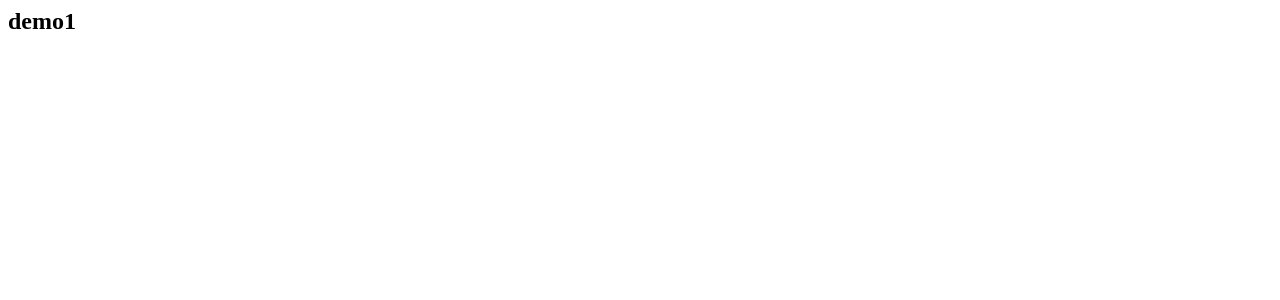
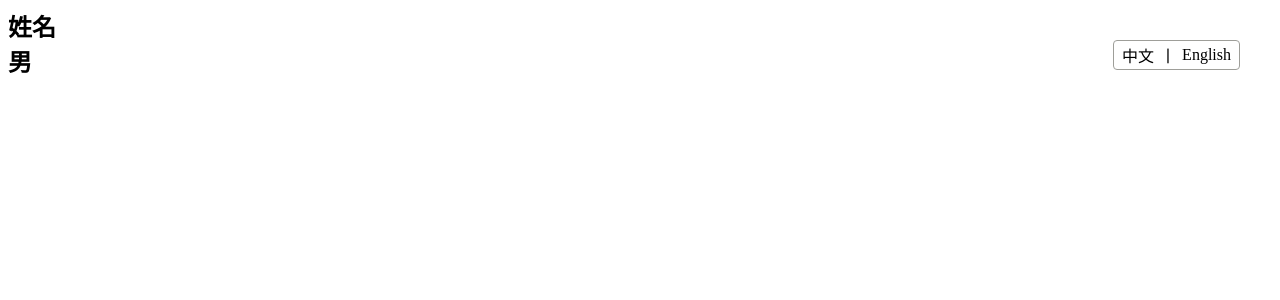
Before and after one commit to Mrliao2580/nuggets, a Vue app: page / in a window 1280 px wide. Shown: the top 300 px of the page. Built offline with nearby package versions, Linux system fonts and the light colour scheme.

Commit message:
優化i18n國際化

```diff
--- a/src/App.vue
+++ b/src/App.vue
@@ -2,14 +2,36 @@
  * @Author: lzh
  * @Date: 2022-09-21 18:24:46
  * @LastEditors: lzh
- * @LastEditTime: 2022-09-28 16:45:19
+ * @LastEditTime: 2022-09-28 17:20:47
  * @Description: app
 -->
 <template>
   <div id="app">
+    <div id="changeLang">
+      <div @click="changLang('zh')" class="chinese">中文</div>
+      <div class="long-string">丨</div>
+      <div @click="changLang('en')" class="english">English</div>
+    </div>
     <router-view />
   </div>
 </template>
+<script>
+export default {
+  data() {
+    return {
+      Meg: 'Hello Word!',
+    };
+  },
+  methods: {
+    changLang(type) {
+      // 此处做了语言选择记录
+      localStorage.setItem('locale', type);
+      // 修改显示语言
+      this.$i18n.locale = type;
+    },
+  },
+};
+</script>
 
 <style lang="less">
 #app {
@@ -18,4 +40,36 @@
     margin: 0;
   }
 }
+
+#changeLang {
+  height: auto;
+  position: fixed;
+  top: 40px;
+  right: 40px;
+  z-index: 999;
+  display: flex;
+  justify-content: space-between;
+  align-items: center;
+  // 设置文字不能被选中
+  -webkit-user-select: none;
+  -moz-user-select: none;
+  -ms-user-select: none;
+  user-select: none;
+  .chinese {
+    padding: 2px 6px 2px 8px;
+    cursor: pointer;
+    &:hover {
+      background-color: rgb(217, 216, 216);
+    }
+  }
+  .english {
+    cursor: pointer;
+    padding: 2px 8px 2px 6px;
+    &:hover {
+      background-color: rgb(217, 216, 216);
+    }
+  }
+  border: 1px solid #9e9e99;
+  border-radius: 4px;
+}
 </style>
--- a/src/views/demo/demo1.vue
+++ b/src/views/demo/demo1.vue
@@ -2,12 +2,13 @@
  * @Author: lzh
  * @Date: 2022-09-28 16:42:56
  * @LastEditors: lzh
- * @LastEditTime: 2022-09-28 16:52:17
+ * @LastEditTime: 2022-09-28 17:14:30
  * @Description: demo1
 -->
 <template>
   <div>
-    <h2>demo1</h2>
+    <h2>{{$t('name')}}</h2>
+    <h2>{{$t('info.age')}}</h2>
   </div>
 </template>
 
```
Also changed, not shown: src/views/i18n/changLang.vue (deleted, +0 -37 lines).
